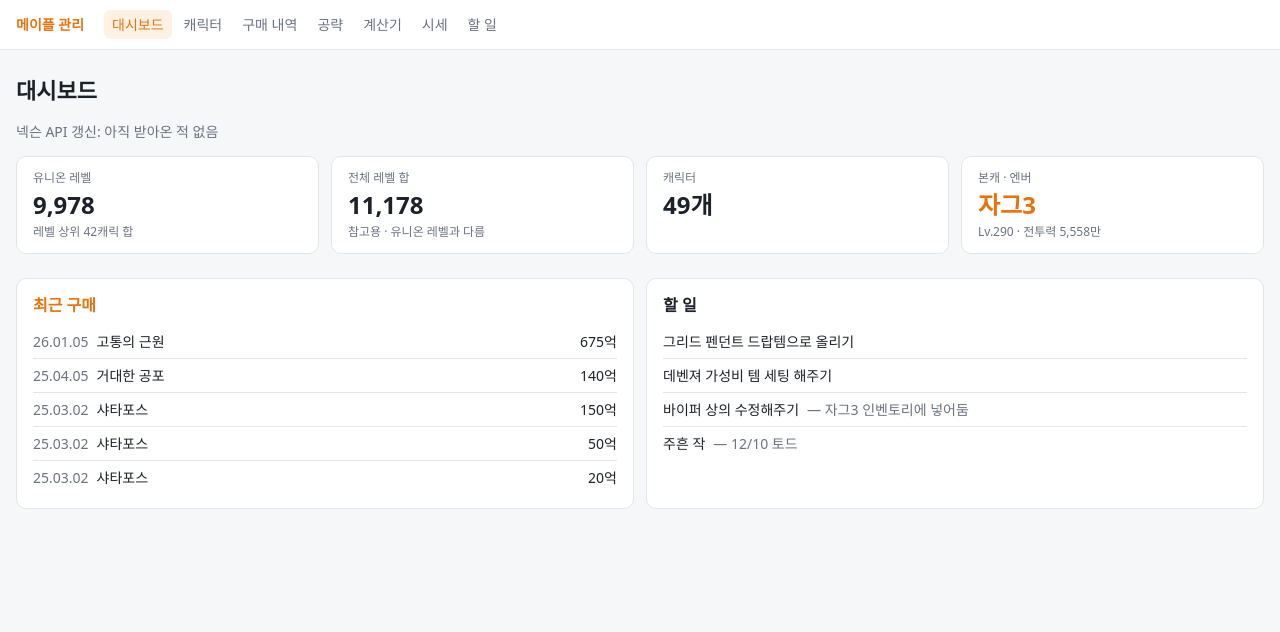
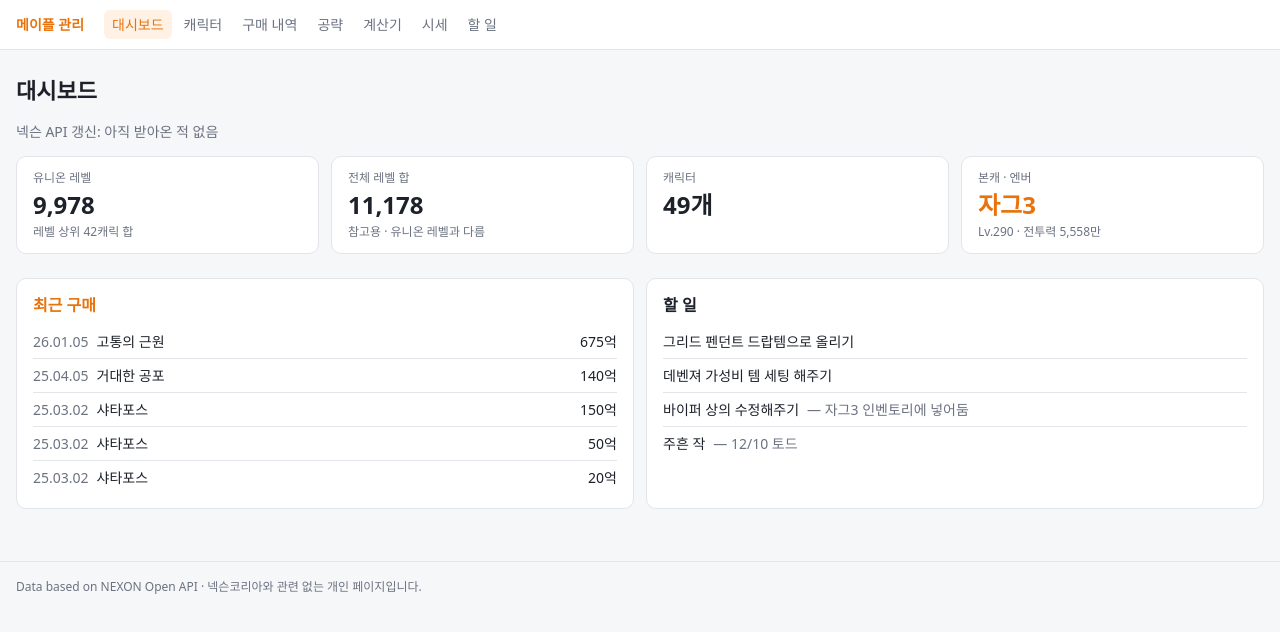
Before and after one commit to zaGamer95/maple, a React (Vite) app: page /characters/1 in a window 1280 px wide. Shown: the top 632 px of the page. Built offline with nearby package versions, Linux system fonts and the light colour scheme.

Commit message:
Add NEXON Open API attribution footer (required by the API terms)
Co-Authored-By: Claude Opus 5.5 <noreply@anthropic.com>
Claude-Session: https://claude.ai/code/session_011Q8XLdd7dZuaVLM8ibR9mc

```diff
--- a/src/App.tsx
+++ b/src/App.tsx
@@ -70,6 +70,9 @@ export default function App() {
           <Route path="*" element={<ComingSoon title="페이지를 찾을 수 없어요" />} />
         </Routes>
       </main>
+      <footer className="footer">
+        Data based on NEXON Open API · 넥슨코리아와 관련 없는 개인 페이지입니다.
+      </footer>
     </div>
   );
 }
--- a/src/styles.css
+++ b/src/styles.css
@@ -369,3 +369,12 @@ tr.out-of-union td {
 .grade.legendary {
   background: #16a34a;
 }
+
+.footer {
+  max-width: 1400px;
+  margin: 24px auto 0;
+  padding: 16px;
+  border-top: 1px solid var(--border);
+  color: var(--muted);
+  font-size: 12px;
+}
```
